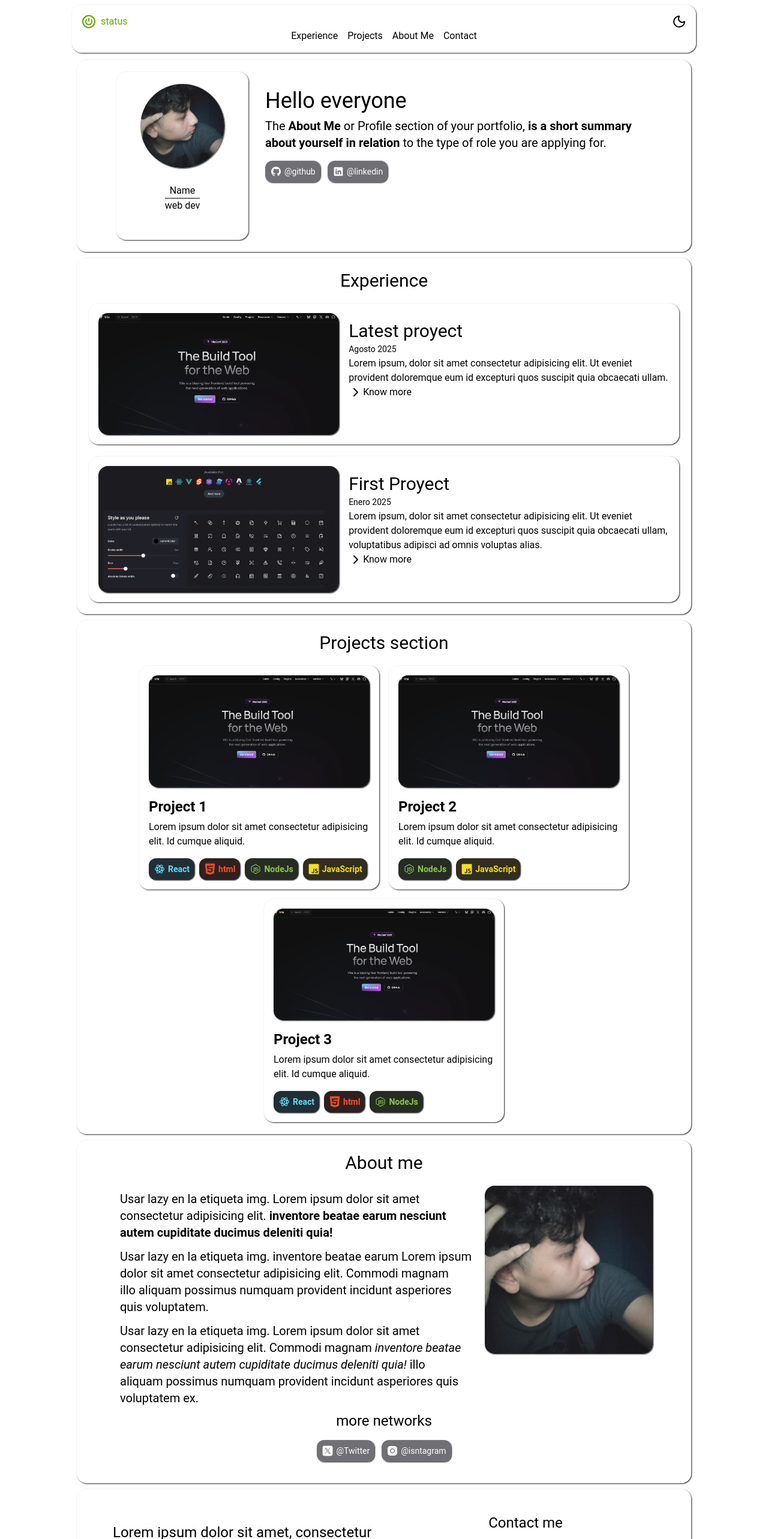
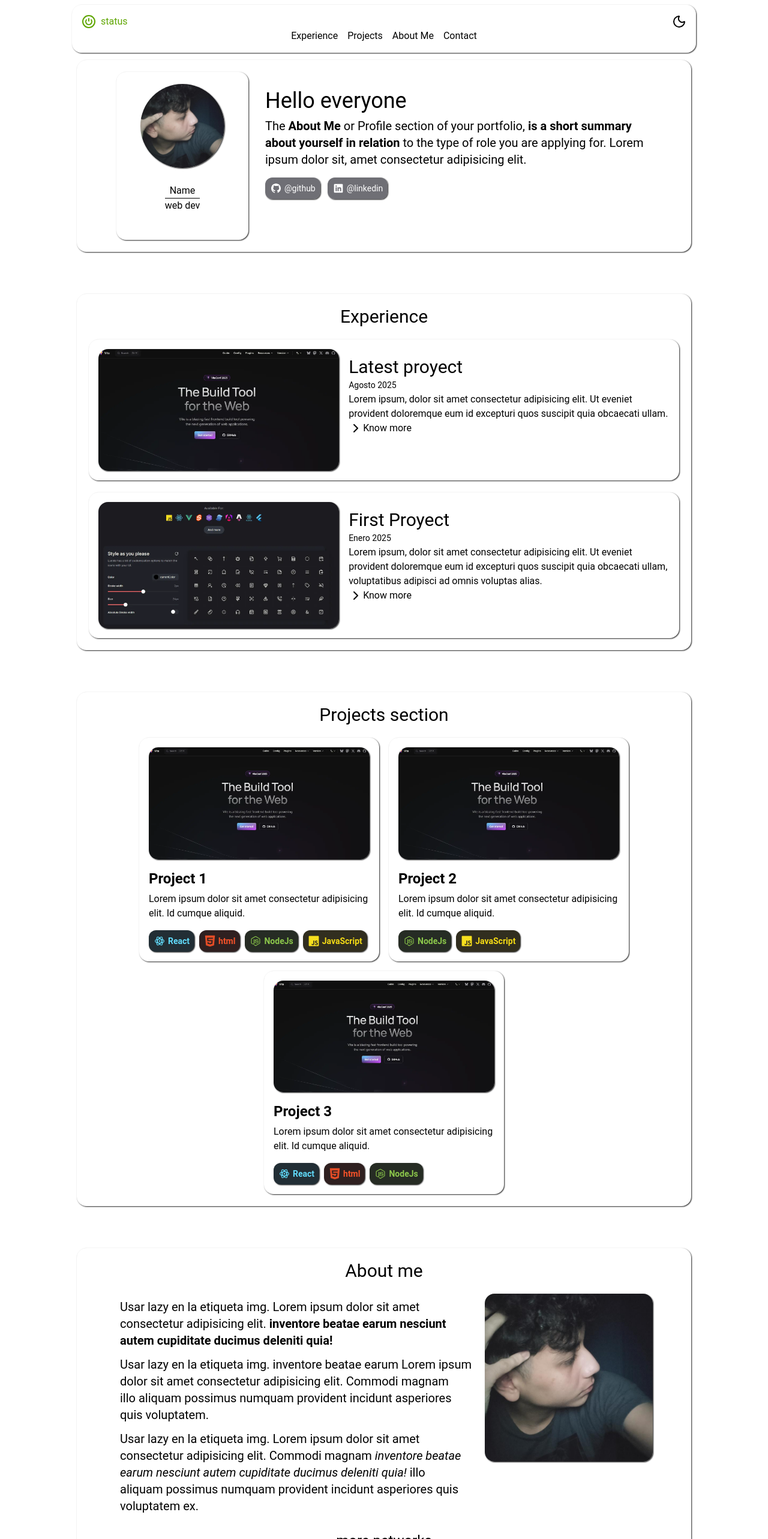
Before and after one commit to RobertGmzz/Landing-Web-Page, a React (Vite) app: page / in a window 1280 px wide. Shown: the top 2566 px of the page at 60% size. Built offline with nearby package versions, Linux system fonts and the light colour scheme; a web font is replaced by a local one.

Commit message:
Algunas correcciones minimas

```diff
--- a/src/components/AboutMe.tsx
+++ b/src/components/AboutMe.tsx
@@ -24,7 +24,7 @@ export function AboutMe(){
                 <img src="/img/icono.png" alt="foto de user" loading="lazy" className="size-50 lg:size-70 rounded-2xl hover:rotate-4 transition duration-500 shadow-primary"/>
             </article>
             <div className="flex-col">
-                <h3 className="text-center text-2xl">more networks</h3>
+                <h3 className="text-center text-2xl mt-5">more networks</h3>
                 <ul className="flex flex-wrap justify-center gap-3 m-4">
                     <li><X link="#" name="@Twitter" color="currentColor"></X></li>
                     <li><Instagram link="#" name="@isntagram" color="currentColor"></Instagram></li>
--- a/src/components/Header.tsx
+++ b/src/components/Header.tsx
@@ -29,7 +29,6 @@ export function Header(){
     return (
         <header className="fixed z-10 flex flex-col w-full max-w-260 mt-2 p-4 rounded-2xl bg-[#FFFFFF]/50 dark:bg-[#1B1B1F]/50 backdrop-blur-md shadow-primary">
             <div className="flex justify-between items-center gap-20 sm:gap-50">
-
                 <div className="flex flex-nowrap gap-x-2 text-lime-600 dark:text-lime-300">
                     <CirclePower></CirclePower>
                     <h3>status</h3>
--- a/src/components/HeroSection.tsx
+++ b/src/components/HeroSection.tsx
@@ -4,7 +4,7 @@ import { GitHub, LinkedIn } from "./Pills/SocialPills"
 
 export function Hero(){
     return (
-        <section id="hero" className="flex flex-col [@media(min-width:550px)]:flex-row gap-x-4 justify-center w-full max-w-5xl mx-auto p-5 mt-19 sm:mt-25 rounded-2xl shadow-primary">
+        <section id="hero" className="flex flex-col [@media(min-width:550px)]:flex-row gap-x-4 justify-center w-full max-w-5xl p-5 mt-19 sm:mt-25 rounded-2xl shadow-primary">
             <div className="flex flex-col items-center w-full h-70 [@media(min-width:550px)]:w-55 p-5 rounded-2xl shadow-primary">
                 <img src="/img/icono.png" alt="foto de user" className="size-35 rounded-full shadow-primary"/>
                 <div translate="no" className="flex flex-col flex-grow justify-center text-center divide-y">
@@ -17,7 +17,7 @@ export function Hero(){
                     Hello everyone
                 </h1>
                 <p className="mt-2 text-base md:text-xl">
-                    The <span className="font-bold">About Me</span> or Profile section of your portfolio, <strong>is a short summary about yourself in relation</strong> to the type of role you are applying for.
+                    The <span className="font-bold">About Me</span> or Profile section of your portfolio, <strong>is a short summary about yourself in relation</strong> to the type of role you are applying for. Lorem ipsum dolor sit, amet consectetur adipisicing elit.
                 </p>
                 <ul className="flex justify-center [@media(min-width:550px)]:justify-start gap-3 mt-4">
                     <li><GitHub link="#" name="@github" color="currentColor"></GitHub></li>
--- a/src/index.css
+++ b/src/index.css
@@ -51,7 +51,7 @@ body{
     display: flex;
     flex-direction: column;
     align-items: center;
-    gap: 10px;
+    gap: 70px;
     margin-inline: 15px;
     min-height: 100dvh;
 }
@@ -103,6 +103,7 @@ section, main, footer{
 }
 
 /*Uso de variables*/
+/*Clases para aplicar sombras diferentes*/
 .shadow-primary{
     box-shadow: 1px 1px 2px var(--shadow-primary);
 }
@@ -112,7 +113,7 @@ section, main, footer{
 }
 
 .shadow-secondary{
-    box-shadow: 1px 1px 8px var(--shadow-secondary) inset;
+    box-shadow: 1px 1px 4px var(--shadow-secondary) inset;
 }
 
 .shadow-button{
@@ -120,7 +121,7 @@ section, main, footer{
     cursor: pointer;
 }
 
-/*Clase para efecto reflejo */
+/* Clase para efecto reflejo */
 .reflex {
     background: var(--color-var);
     color: #FFFFFF;
@@ -154,8 +155,31 @@ section, main, footer{
     to { transform: translateX(100%); }
 }
 
-/*Clases para fuentes especificas*/
+/* Clases para fuentes específicas */
 .different-font{
     font-family: 'Roboto', 'Montserrat', sans-serif;
     font-style: italic;
+    will-change: translate, opacity;
 }
+
+/* Clases para animación de aterrizaje */
+.animation-translate {
+    opacity: 0;
+    animation: landing 0.5s ease-out forwards;
+}
+
+/* Keyframes de animación */
+@keyframes landing {
+    from {
+        opacity: 0;
+        transform: translateX(-20px);
+    }
+    to {
+        opacity: 1;
+        transform: translateX(0);
+    }
+}
+
+.animation-delay{
+    animation-delay: 0.2s;
+}
```
